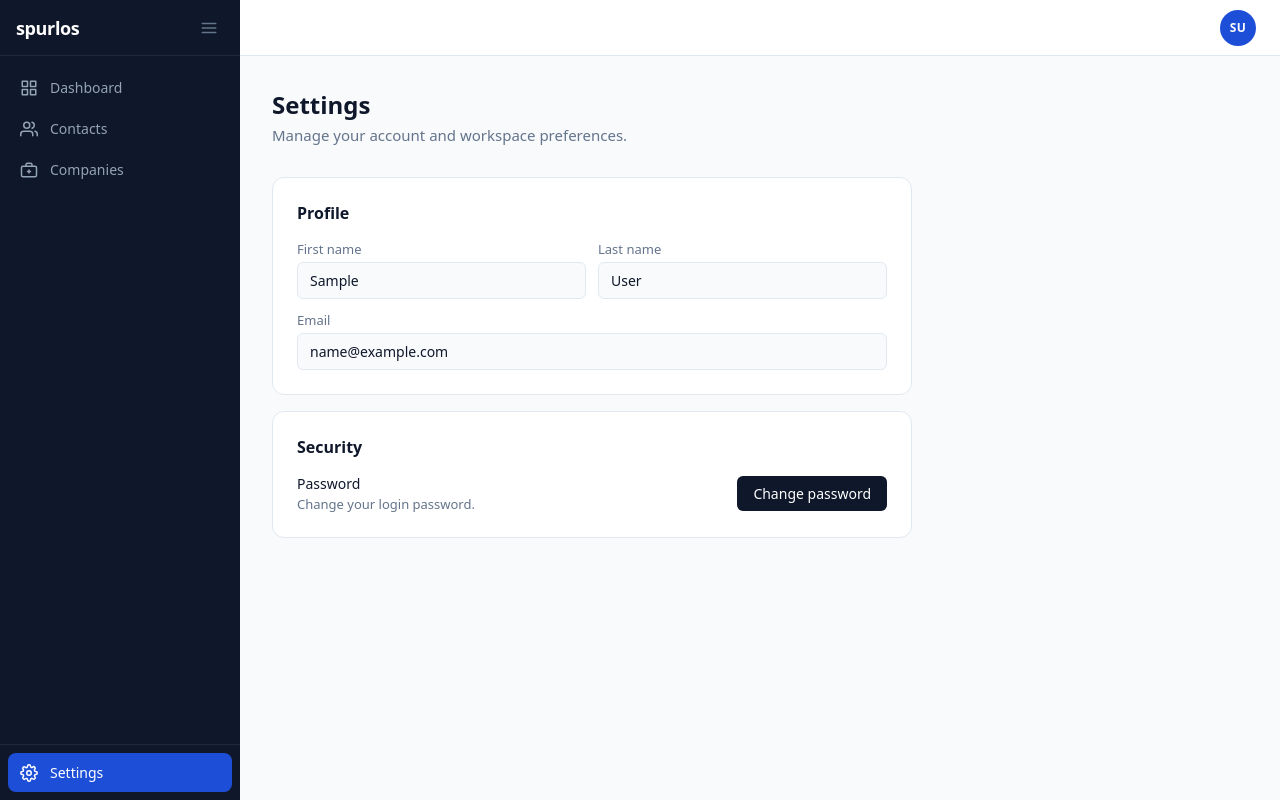
After one commit to philip-laibtech/spurlos.app, a Django app: page /accounts/settings/ in a window 1280 px wide. The commit adds this page. Run offline with Django 5.2, Linux system fonts and the light colour scheme; the visitor is signed in with stand-in values (Sample User, id 1).

Commit message:
add settings and optimise styles

```diff
--- /dev/null
+++ b/accounts/templates/accounts/settings.html
@@ -0,0 +1,41 @@
+{% extends "dashboard/base_app.html" %}
+
+{% block title %}Settings — spurlos{% endblock %}
+
+{% block content %}
+<h1 style="margin: 0 0 4px; font-size: 1.5rem; color: #0f172a;">Settings</h1>
+<p style="margin: 0 0 32px; color: #64748b; font-size: .9375rem;">Manage your account and workspace preferences.</p>
+
+<div style="display: flex; flex-direction: column; gap: 16px; max-width: 640px;">
+
+  <section style="background: #fff; border: 1px solid #e2e8f0; border-radius: 12px; padding: 24px;">
+    <h2 style="margin: 0 0 16px; font-size: 1rem; font-weight: 600; color: #0f172a;">Profile</h2>
+    <div style="display: grid; grid-template-columns: 1fr 1fr; gap: 12px;">
+      <div>
+        <label style="display: block; font-size: .8125rem; font-weight: 500; color: #64748b; margin-bottom: 4px;">First name</label>
+        <div style="padding: 8px 12px; background: #f8fafc; border: 1px solid #e2e8f0; border-radius: 6px; font-size: .875rem; color: #0f172a;">{{ request.user.first_name|default:"—" }}</div>
+      </div>
+      <div>
+        <label style="display: block; font-size: .8125rem; font-weight: 500; color: #64748b; margin-bottom: 4px;">Last name</label>
+        <div style="padding: 8px 12px; background: #f8fafc; border: 1px solid #e2e8f0; border-radius: 6px; font-size: .875rem; color: #0f172a;">{{ request.user.last_name|default:"—" }}</div>
+      </div>
+      <div style="grid-column: 1 / -1;">
+        <label style="display: block; font-size: .8125rem; font-weight: 500; color: #64748b; margin-bottom: 4px;">Email</label>
+        <div style="padding: 8px 12px; background: #f8fafc; border: 1px solid #e2e8f0; border-radius: 6px; font-size: .875rem; color: #0f172a;">{{ request.user.email|default:"—" }}</div>
+      </div>
+    </div>
+  </section>
+
+  <section style="background: #fff; border: 1px solid #e2e8f0; border-radius: 12px; padding: 24px;">
+    <h2 style="margin: 0 0 16px; font-size: 1rem; font-weight: 600; color: #0f172a;">Security</h2>
+    <div style="display: flex; align-items: center; justify-content: space-between;">
+      <div>
+        <p style="margin: 0 0 2px; font-size: .875rem; font-weight: 500; color: #0f172a;">Password</p>
+        <p style="margin: 0; font-size: .8125rem; color: #64748b;">Change your login password.</p>
+      </div>
+      <a href="{% url 'password_change' %}" style="padding: 8px 16px; background: #0f172a; color: #fff; border-radius: 6px; font-size: .875rem; font-weight: 500; text-decoration: none;">Change password</a>
+    </div>
+  </section>
+
+</div>
+{% endblock %}
--- a/accounts/urls.py
+++ b/accounts/urls.py
@@ -1,7 +1,10 @@
 from django.contrib.auth import views as auth_views
 from django.urls import path
+from . import views
 
 urlpatterns = [
+    path('settings/', views.settings, name='settings'),
+
     path('login/',    auth_views.LoginView.as_view(template_name='accounts/login.html'),       name='login'),
     path('logout/',   auth_views.LogoutView.as_view(),                                         name='logout'),
 
--- a/accounts/views.py
+++ b/accounts/views.py
@@ -0,0 +1,7 @@
+from django.contrib.auth.decorators import login_required
+from django.shortcuts import render
+
+
+@login_required
+def settings(request):
+    return render(request, 'accounts/settings.html')
--- a/dashboard/templates/dashboard/base_app.html
+++ b/dashboard/templates/dashboard/base_app.html
@@ -85,6 +85,14 @@
     .nav-item svg { flex-shrink: 0; }
     .nav-label { overflow: hidden; transition: opacity .18s; }
     .sidebar.collapsed .nav-label { opacity: 0; width: 0; }
+    .sidebar.collapsed .nav-item { justify-content: center; padding: 10px; gap: 0; }
+
+    .sidebar-bottom {
+      margin-top: auto;
+      padding: 8px;
+      border-top: 1px solid #1e293b;
+      flex-shrink: 0;
+    }
 
     /* ── Main wrapper ── */
     .main-wrapper {
@@ -109,27 +117,58 @@
       z-index: 10;
       flex-shrink: 0;
     }
-    .topbar-user {
+    .avatar-wrap { position: relative; }
+    .avatar-btn {
+      width: 36px;
+      height: 36px;
+      border-radius: 50%;
+      background: #1d4ed8;
+      color: #fff;
+      font-size: .75rem;
+      font-weight: 700;
+      letter-spacing: .03em;
+      border: none;
+      cursor: pointer;
       display: flex;
       align-items: center;
-      gap: 14px;
+      justify-content: center;
+      transition: background .15s;
+      font-family: inherit;
+    }
+    .avatar-btn:hover { background: #1e40af; }
+    .avatar-dropdown {
+      display: none;
+      position: absolute;
+      top: calc(100% + 8px);
+      right: 0;
+      background: #fff;
+      border: 1px solid #e2e8f0;
+      border-radius: 10px;
+      box-shadow: 0 8px 24px rgba(0,0,0,.08);
+      min-width: 160px;
+      overflow: hidden;
+      z-index: 100;
+    }
+    .avatar-dropdown.open { display: block; }
+    .avatar-dropdown a,
+    .avatar-dropdown button {
+      display: flex;
+      align-items: center;
+      gap: 10px;
+      width: 100%;
+      padding: 10px 14px;
       font-size: .875rem;
-      color: #64748b;
-    }
-    .topbar-user a { color: #3b82f6; text-decoration: none; }
-    .topbar-user a:hover { text-decoration: underline; }
-    .topbar-separator { color: #cbd5e1; }
-    .topbar-user form { display: inline; }
-    .topbar-signout {
+      color: #374151;
+      text-decoration: none;
       background: none;
       border: none;
-      color: #64748b;
-      font-size: .875rem;
       cursor: pointer;
-      padding: 0;
       font-family: inherit;
+      text-align: left;
     }
-    .topbar-signout:hover { color: #0f172a; }
+    .avatar-dropdown a:hover,
+    .avatar-dropdown button:hover { background: #f1f5f9; color: #0f172a; }
+    .avatar-dropdown form { margin: 0; }
 
     /* ── Page content ── */
     .page-content { padding: 32px; flex: 1; }
@@ -149,38 +188,59 @@
     </div>
 
     <nav class="sidebar-nav">
-      <a href="{% url 'dashboard' %}" class="nav-item {% if active_page == 'dashboard' %}active{% endif %}">
+      <a href="{% url 'dashboard' %}" class="nav-item" data-nav-exact="true">
         <svg width="18" height="18" viewBox="0 0 24 24" fill="none" stroke="currentColor" stroke-width="2" stroke-linecap="round" stroke-linejoin="round">
           <rect x="3" y="3" width="7" height="7"/><rect x="14" y="3" width="7" height="7"/><rect x="3" y="14" width="7" height="7"/><rect x="14" y="14" width="7" height="7"/>
         </svg>
         <span class="nav-label">Dashboard</span>
       </a>
-      <a href="{% url 'crm:contact_list' %}" class="nav-item {% if active_page == 'contacts' %}active{% endif %}">
+      <a href="{% url 'crm:contact_list' %}" class="nav-item">
         <svg width="18" height="18" viewBox="0 0 24 24" fill="none" stroke="currentColor" stroke-width="2" stroke-linecap="round" stroke-linejoin="round">
           <path d="M17 21v-2a4 4 0 0 0-4-4H5a4 4 0 0 0-4 4v2"/><circle cx="9" cy="7" r="4"/><path d="M23 21v-2a4 4 0 0 0-3-3.87"/><path d="M16 3.13a4 4 0 0 1 0 7.75"/>
         </svg>
         <span class="nav-label">Contacts</span>
       </a>
-      <a href="{% url 'crm:company_list' %}" class="nav-item {% if active_page == 'companies' %}active{% endif %}">
+      <a href="{% url 'crm:company_list' %}" class="nav-item">
         <svg width="18" height="18" viewBox="0 0 24 24" fill="none" stroke="currentColor" stroke-width="2" stroke-linecap="round" stroke-linejoin="round">
           <rect x="2" y="7" width="20" height="14" rx="2"/><path d="M16 7V5a2 2 0 0 0-2-2h-4a2 2 0 0 0-2 2v2"/><line x1="12" y1="12" x2="12" y2="16"/><line x1="10" y1="14" x2="14" y2="14"/>
         </svg>
         <span class="nav-label">Companies</span>
       </a>
     </nav>
+
+    <div class="sidebar-bottom">
+      <a href="{% url 'settings' %}" class="nav-item">
+        <svg width="18" height="18" viewBox="0 0 24 24" fill="none" stroke="currentColor" stroke-width="2" stroke-linecap="round" stroke-linejoin="round">
+          <circle cx="12" cy="12" r="3"/><path d="M19.4 15a1.65 1.65 0 0 0 .33 1.82l.06.06a2 2 0 0 1-2.83 2.83l-.06-.06a1.65 1.65 0 0 0-1.82-.33 1.65 1.65 0 0 0-1 1.51V21a2 2 0 0 1-4 0v-.09A1.65 1.65 0 0 0 9 19.4a1.65 1.65 0 0 0-1.82.33l-.06.06a2 2 0 0 1-2.83-2.83l.06-.06A1.65 1.65 0 0 0 4.68 15a1.65 1.65 0 0 0-1.51-1H3a2 2 0 0 1 0-4h.09A1.65 1.65 0 0 0 4.6 9a1.65 1.65 0 0 0-.33-1.82l-.06-.06a2 2 0 0 1 2.83-2.83l.06.06A1.65 1.65 0 0 0 9 4.68a1.65 1.65 0 0 0 1-1.51V3a2 2 0 0 1 4 0v.09a1.65 1.65 0 0 0 1 1.51 1.65 1.65 0 0 0 1.82-.33l.06-.06a2 2 0 0 1 2.83 2.83l-.06.06A1.65 1.65 0 0 0 19.4 9a1.65 1.65 0 0 0 1.51 1H21a2 2 0 0 1 0 4h-.09a1.65 1.65 0 0 0-1.51 1z"/>
+        </svg>
+        <span class="nav-label">Settings</span>
+      </a>
+    </div>
   </aside>
 
   <div class="main-wrapper">
     <header class="topbar">
-      <div class="topbar-user">
-        <span>{{ request.user.first_name }} {{ request.user.last_name }}</span>
-        <span class="topbar-separator">&middot;</span>
-        <a href="{% url 'password_change' %}">Change password</a>
-        <span class="topbar-separator">&middot;</span>
-        <form method="post" action="{% url 'logout' %}">
-          {% csrf_token %}
-          <button type="submit" class="topbar-signout">Sign out</button>
-        </form>
+      <div class="avatar-wrap">
+        <button class="avatar-btn" id="avatarBtn" aria-haspopup="true" aria-expanded="false">
+          {{ request.user.first_name|slice:":1"|upper }}{{ request.user.last_name|slice:":1"|upper }}{% if not request.user.first_name and not request.user.last_name %}{{ request.user.username|slice:":1"|upper }}{% endif %}
+        </button>
+        <div class="avatar-dropdown" id="avatarDropdown" role="menu">
+          <a href="{% url 'settings' %}" role="menuitem">
+            <svg width="15" height="15" viewBox="0 0 24 24" fill="none" stroke="currentColor" stroke-width="2" stroke-linecap="round" stroke-linejoin="round">
+              <circle cx="12" cy="12" r="3"/><path d="M19.4 15a1.65 1.65 0 0 0 .33 1.82l.06.06a2 2 0 0 1-2.83 2.83l-.06-.06a1.65 1.65 0 0 0-1.82-.33 1.65 1.65 0 0 0-1 1.51V21a2 2 0 0 1-4 0v-.09A1.65 1.65 0 0 0 9 19.4a1.65 1.65 0 0 0-1.82.33l-.06.06a2 2 0 0 1-2.83-2.83l.06-.06A1.65 1.65 0 0 0 4.68 15a1.65 1.65 0 0 0-1.51-1H3a2 2 0 0 1 0-4h.09A1.65 1.65 0 0 0 4.6 9a1.65 1.65 0 0 0-.33-1.82l-.06-.06a2 2 0 0 1 2.83-2.83l.06.06A1.65 1.65 0 0 0 9 4.68a1.65 1.65 0 0 0 1-1.51V3a2 2 0 0 1 4 0v.09a1.65 1.65 0 0 0 1 1.51 1.65 1.65 0 0 0 1.82-.33l.06-.06a2 2 0 0 1 2.83 2.83l-.06.06A1.65 1.65 0 0 0 19.4 9a1.65 1.65 0 0 0 1.51 1H21a2 2 0 0 1 0 4h-.09a1.65 1.65 0 0 0-1.51 1z"/>
+            </svg>
+            Settings
+          </a>
+          <form method="post" action="{% url 'logout' %}">
+            {% csrf_token %}
+            <button type="submit" role="menuitem">
+              <svg width="15" height="15" viewBox="0 0 24 24" fill="none" stroke="currentColor" stroke-width="2" stroke-linecap="round" stroke-linejoin="round">
+                <path d="M9 21H5a2 2 0 0 1-2-2V5a2 2 0 0 1 2-2h4"/><polyline points="16 17 21 12 16 7"/><line x1="21" y1="12" x2="9" y2="12"/>
+              </svg>
+              Sign out
+            </button>
+          </form>
+        </div>
       </div>
     </header>
 
@@ -203,6 +263,27 @@
       var collapsed = sidebar.classList.toggle('collapsed');
       localStorage.setItem(KEY, collapsed ? '1' : '0');
     });
+
+    var avatarBtn = document.getElementById('avatarBtn');
+    var avatarDropdown = document.getElementById('avatarDropdown');
+    avatarBtn.addEventListener('click', function (e) {
+      e.stopPropagation();
+      var open = avatarDropdown.classList.toggle('open');
+      avatarBtn.setAttribute('aria-expanded', open);
+    });
+    document.addEventListener('click', function () {
+      avatarDropdown.classList.remove('open');
+      avatarBtn.setAttribute('aria-expanded', 'false');
+    });
+
+    var path = window.location.pathname;
+    document.querySelectorAll('.nav-item').forEach(function (link) {
+      var href = link.getAttribute('href');
+      var isActive = link.dataset.navExact
+        ? path === href
+        : path.startsWith(href);
+      if (isActive) link.classList.add('active');
+    });
   })();
 </script>
 </body>
```
